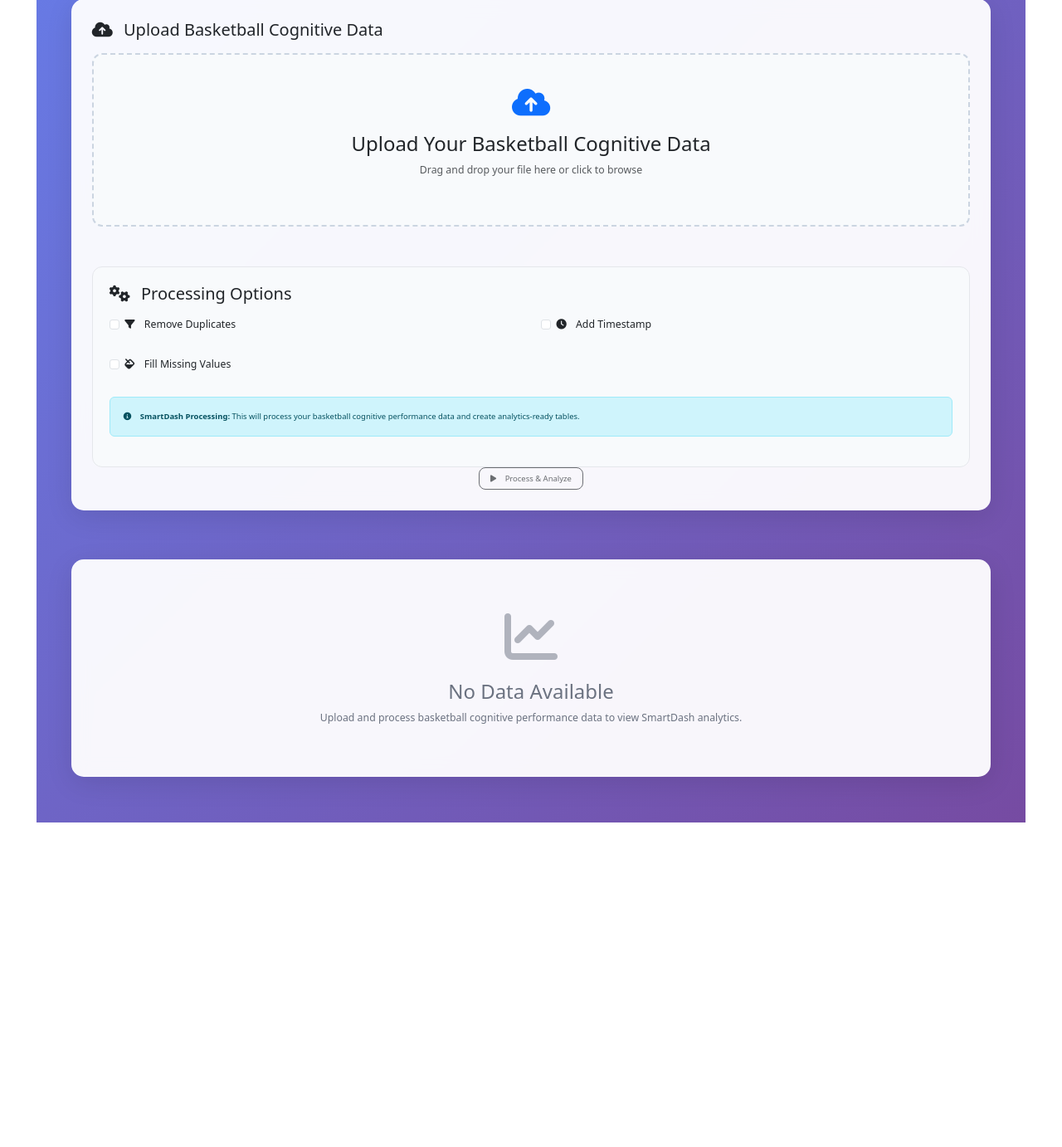
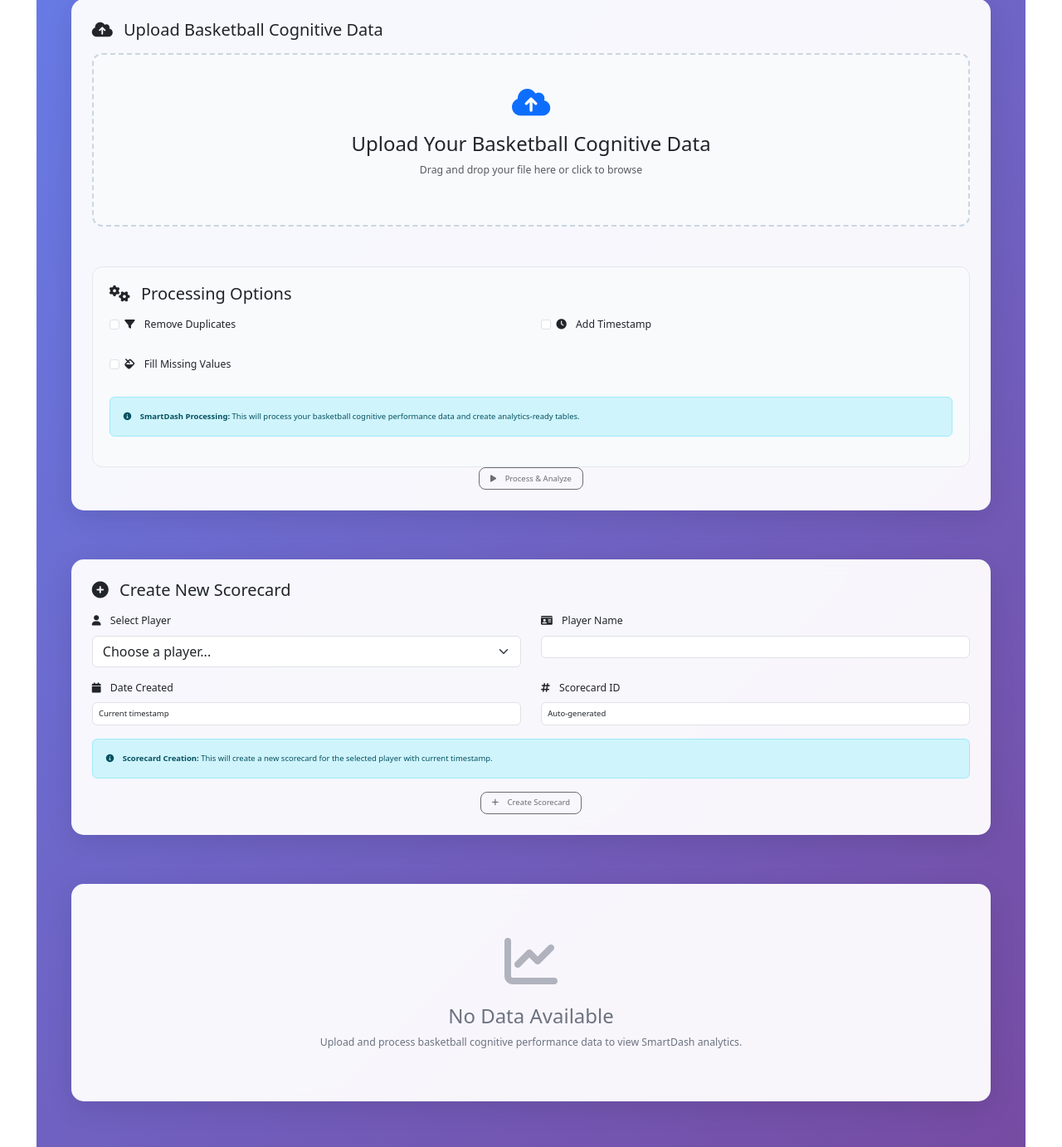
Before and after one commit to daivikvennela/integrityHoops, a Flask app: page /smartdash in a window 1280 px wide. Shown: the part 306-1688 px from the top of the page at 83% size. Before the commit the page ends 1297 px from the top, so only its background shows below. Run offline with Flask 3, Linux system fonts and the light colour scheme; data that the repository does not hold is empty.

Commit message:
Added Create Scorecard functionality to SmartDashboard - includes player dropdown, auto-fill player name, and scorecard creation with database integration

```diff
--- a/testApp1/src/core/app.py
+++ b/testApp1/src/core/app.py
@@ -11,6 +11,7 @@ from src.processors.custom_etl_processor import StatisticalDataProcessor
 from src.processors.basketball_cognitive_processor import BasketballCognitiveProcessor
 from src.api.player_api import player_api
 from src.api.player_management_dashboard import player_dashboard
+from src.database.db_manager import DatabaseManager
 
 # Configure logging
 logging.basicConfig(level=logging.INFO)
@@ -324,7 +325,14 @@ def smartdash():
     if requested_file and requested_file in processed_files:
         return redirect(url_for('smartdash_with_data', filename=requested_file))
 
-    return render_template('smartdash.html', latest_file=latest_file, processed_files=processed_files)
+    # Get all players for the dropdown
+    db_manager = DatabaseManager()
+    players = db_manager.get_all_players()
+
+    return render_template('smartdash.html',
+                         latest_file=latest_file,
+                         processed_files=processed_files,
+                         players=players)
 
 @app.route('/smartdash/<filename>')
 def smartdash_with_data(filename):
@@ -425,6 +433,39 @@ def smartdash_upload():
     flash('Invalid file type. Please upload a CSV or Excel file.')
     return redirect(url_for('smartdash'))
 
+@app.route('/create-scorecard', methods=['POST'])
+def create_scorecard():
+    """Create a new scorecard for a selected player"""
+    try:
+        from src.models.scorecard import Scorecard
+
+        # Get form data
+        player_name = request.form.get('player_name')
+        date_created = int(datetime.now().timestamp())
+
+        if not player_name:
+            flash('Please select a player')
+            return redirect(url_for('smartdash'))
+
+        # Create scorecard
+        scorecard = Scorecard(player_name, date_created)
+
+        # Save to database
+        db_manager = DatabaseManager()
+        success = db_manager.create_scorecard(scorecard)
+
+        if success:
+            flash(f'Scorecard created successfully for {player_name}!')
+        else:
+            flash(f'Failed to create scorecard for {player_name}')
+
+        return redirect(url_for('smartdash'))
+
+    except Exception as e:
+        logger.error(f"Error creating scorecard: {e}")
+        flash(f'Error creating scorecard: {str(e)}')
+        return redirect(url_for('smartdash'))
+
 @app.route('/upload', methods=['POST'])
 def upload_file():
     if 'file' not in request.files:
--- a/testApp1/templates/smartdash.html
+++ b/testApp1/templates/smartdash.html
@@ -297,6 +297,80 @@
         </div>
         {% endif %}
 
+        <!-- Create Scorecard Section -->
+        <div class="row mb-4">
+            <div class="col-12">
+                <div class="dashboard-card">
+                    <div class="p-4">
+                        <h5 class="mb-3">
+                            <i class="fas fa-plus-circle me-2"></i>
+                            Create New Scorecard
+                        </h5>
+                        <form method="POST" action="{{ url_for('create_scorecard') }}" id="createScorecardForm">
+                            <div class="row">
+                                <div class="col-md-6">
+                                    <div class="mb-3">
+                                        <label for="player_dropdown" class="form-label">
+                                            <i class="fas fa-user me-2"></i>
+                                            Select Player
+                                        </label>
+                                        <select class="form-select" id="player_dropdown" name="player_dropdown" required>
+                                            <option value="">Choose a player...</option>
+                                            {% for player in players %}
+                                            <option value="{{ player.name }}">{{ player.name }}</option>
+                                            {% endfor %}
+                                        </select>
+                                    </div>
+                                </div>
+                                <div class="col-md-6">
+                                    <div class="mb-3">
+                                        <label for="player_name" class="form-label">
+                                            <i class="fas fa-id-card me-2"></i>
+                                            Player Name
+                                        </label>
+                                        <input type="text" class="form-control" id="player_name" name="player_name" readonly>
+                                    </div>
+                                </div>
+                            </div>
+
+                            <div class="row">
+                                <div class="col-md-6">
+                                    <div class="mb-3">
+                                        <label for="date_created" class="form-label">
+                                            <i class="fas fa-calendar me-2"></i>
+                                            Date Created
+                                        </label>
+                                        <input type="text" class="form-control" id="date_created" value="Current timestamp" readonly>
+                                    </div>
+                                </div>
+                                <div class="col-md-6">
+                                    <div class="mb-3">
+                                        <label for="scorecard_id" class="form-label">
+                                            <i class="fas fa-hashtag me-2"></i>
+                                            Scorecard ID
+                                        </label>
+                                        <input type="text" class="form-control" id="scorecard_id" value="Auto-generated" readonly>
+                                    </div>
+                                </div>
+                            </div>
+
+                            <div class="alert alert-info">
+                                <i class="fas fa-info-circle me-2"></i>
+                                <strong>Scorecard Creation:</strong> This will create a new scorecard for the selected player with current timestamp.
+                            </div>
+
+                            <div class="text-center">
+                                <button type="submit" class="btn btn-custom btn-lg" id="createScorecardBtn">
+                                    <i class="fas fa-plus me-2"></i>
+                                    Create Scorecard
+                                </button>
+                            </div>
+                        </form>
+                    </div>
+                </div>
+            </div>
+        </div>
+
         {% if smart_metrics %}
         <!-- Key Metrics -->
         <div class="row mb-5">
@@ -402,11 +476,7 @@
                                 <span class="text-muted">{{ data.success_rate }}%</span>
                             </div>
                             <div class="progress-bar-custom">
-                                <div class="progress-fill
-                                    {% if data.success_rate >= 75 %}progress-excellent
-                                    {% elif data.success_rate >= 60 %}progress-good
-                                    {% else %}progress-needs-improvement{% endif %}"
-                                     style="width: {{ data.success_rate }}%">
+                                <div class="progress-fill {% if data.success_rate >= 75 %}progress-excellent{% elif data.success_rate >= 60 %}progress-good{% else %}progress-needs-improvement{% endif %}" style="width: {{ data.success_rate }}%">
                                 </div>
                             </div>
                             <small class="text-muted">
@@ -617,6 +687,30 @@
 
         // Initially disable submit button
         smartdashSubmitBtn.disabled = true;
+
+        // Create Scorecard functionality
+        const playerDropdown = document.getElementById('player_dropdown');
+        const playerNameInput = document.getElementById('player_name');
+        const createScorecardBtn = document.getElementById('createScorecardBtn');
+
+        // Handle player dropdown change
+        if (playerDropdown) {
+            playerDropdown.addEventListener('change', function() {
+                const selectedPlayer = this.value;
+                if (selectedPlayer) {
+                    playerNameInput.value = selectedPlayer;
+                    createScorecardBtn.disabled = false;
+                } else {
+                    playerNameInput.value = '';
+                    createScorecardBtn.disabled = true;
+                }
+            });
+        }
+
+        // Initially disable create scorecard button
+        if (createScorecardBtn) {
+            createScorecardBtn.disabled = true;
+        }
     });
 </script>
 {% endblock %}
```
